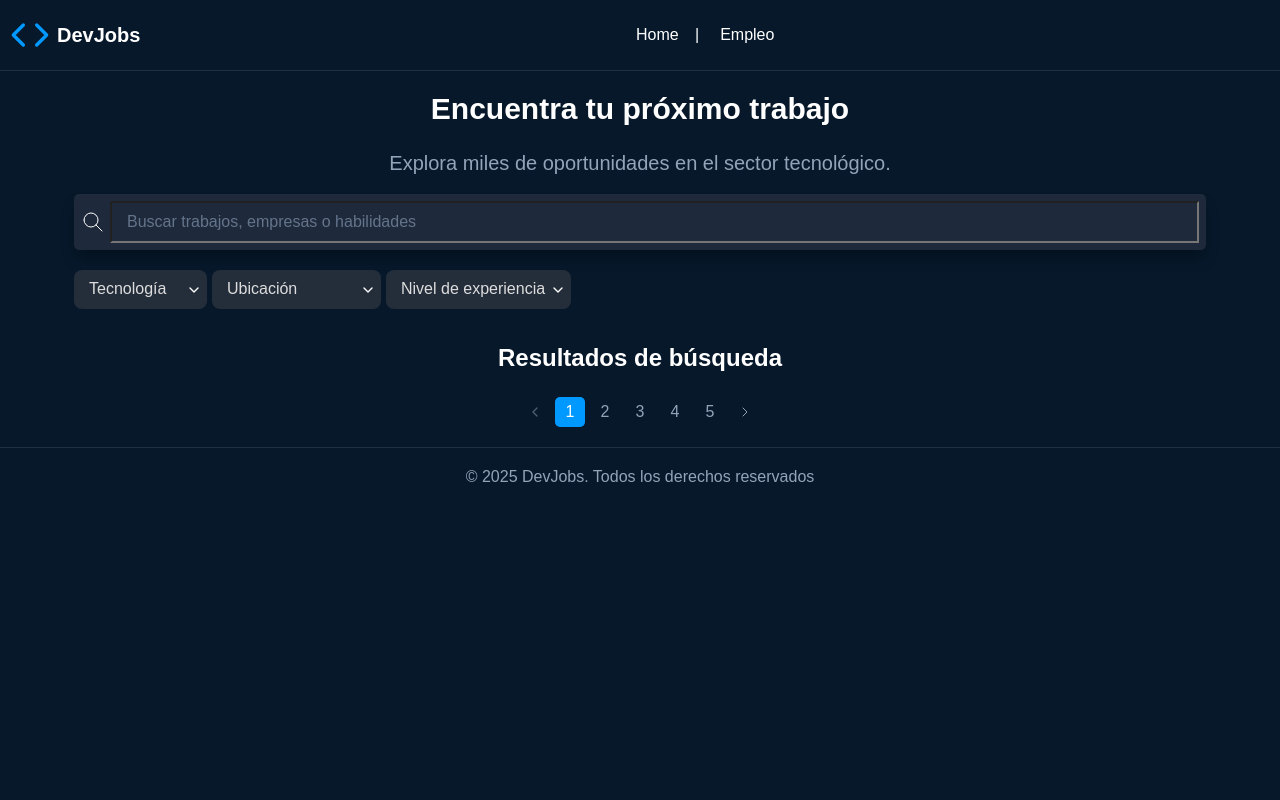
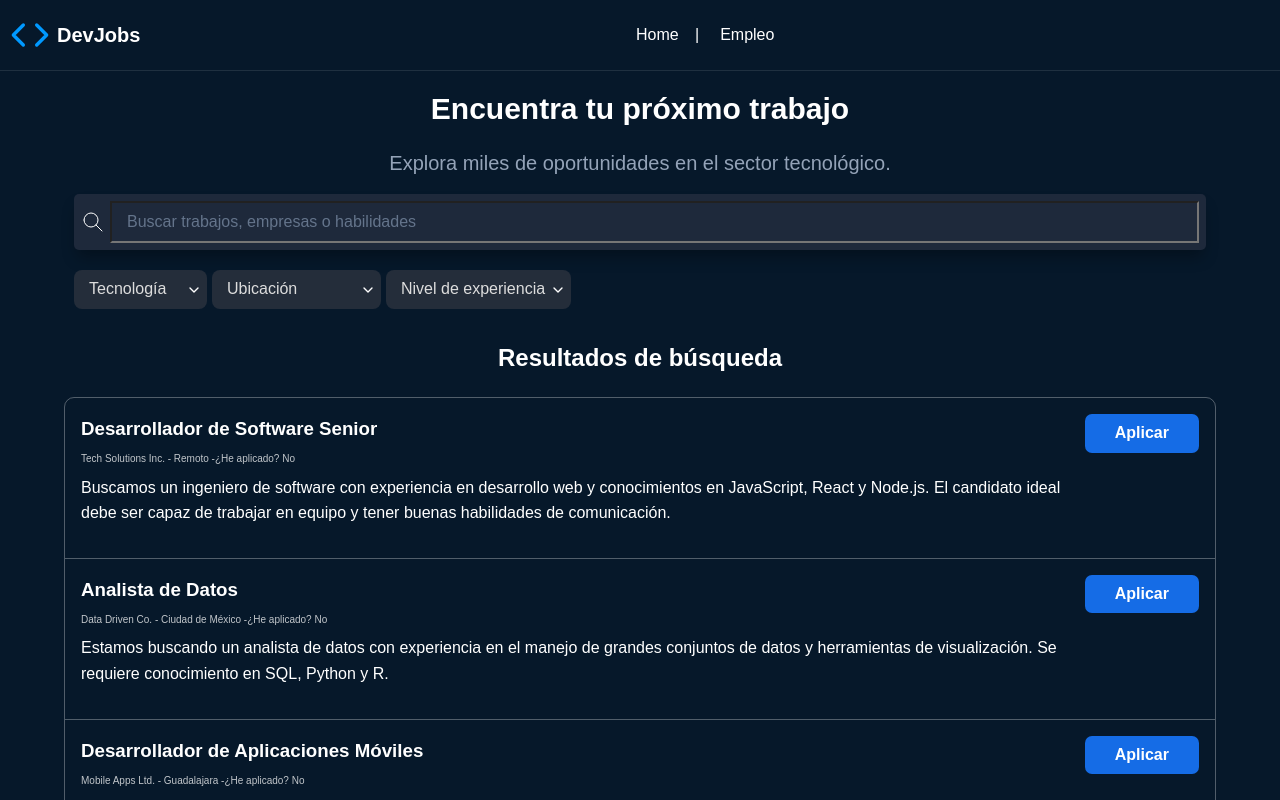
Before and after one commit to fguedez1311/react-jscamp, a React (Vite) app: page / in a window 1280 px wide. Shown: the top 800 px of the page. Built offline with nearby package versions, Linux system fonts and the light colour scheme.

Commit message:
Renderizado de lista

```diff
--- a/src/components/JobListing.jsx
+++ b/src/components/JobListing.jsx
@@ -1,15 +1,15 @@
-// import data from "../data.json";
+import data from "../data.json";
 import { JobCard } from "./JobCard";
 export default function JobListing() {
   return (
     <>
       <h2 className="resultados__h2">Resultados de búsqueda</h2>
 
-      {/* <div className="resultados__jobslistings">
+      <div className="resultados__jobslistings">
         {data.map((job) => (
           <JobCard key={job.id} job={job} />
         ))}
-      </div> */}
+      </div>
     </>
   );
 }
```
